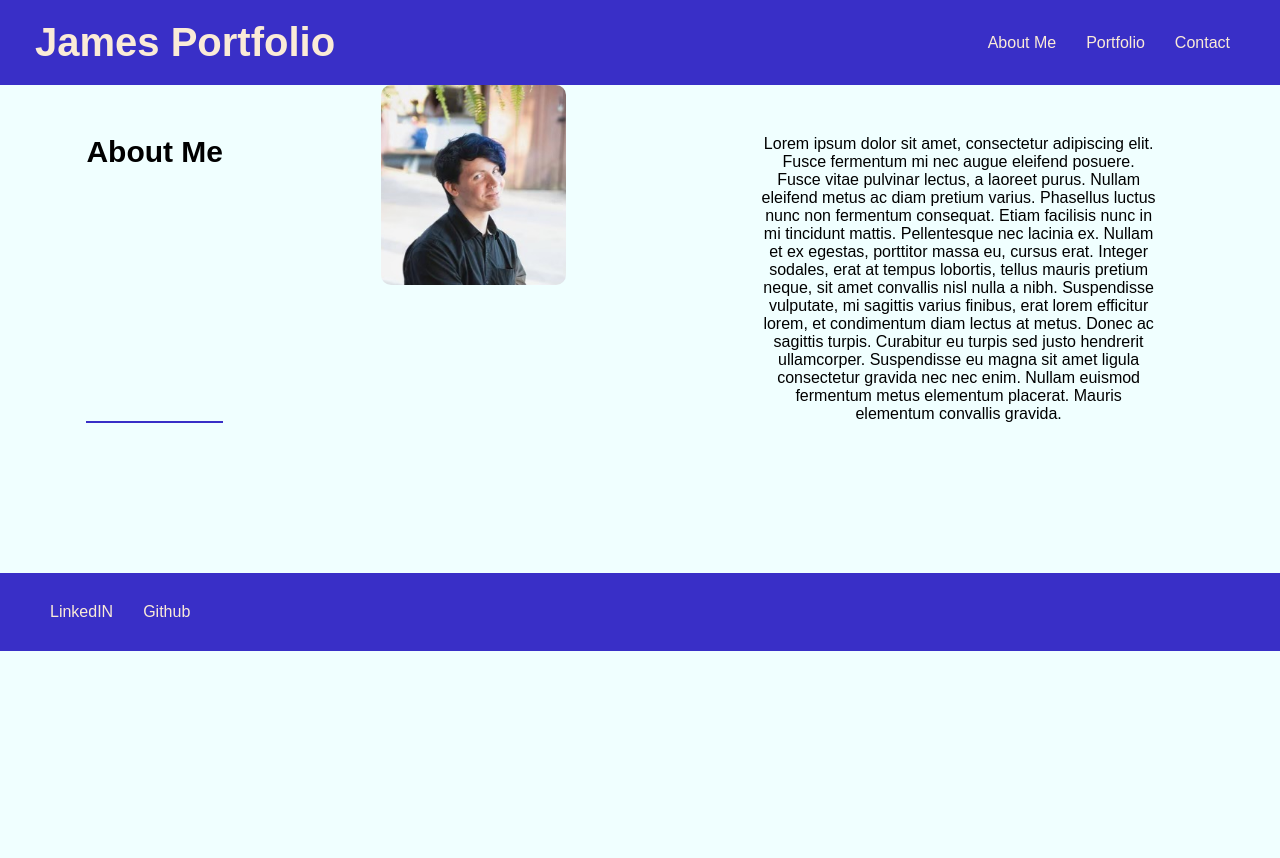
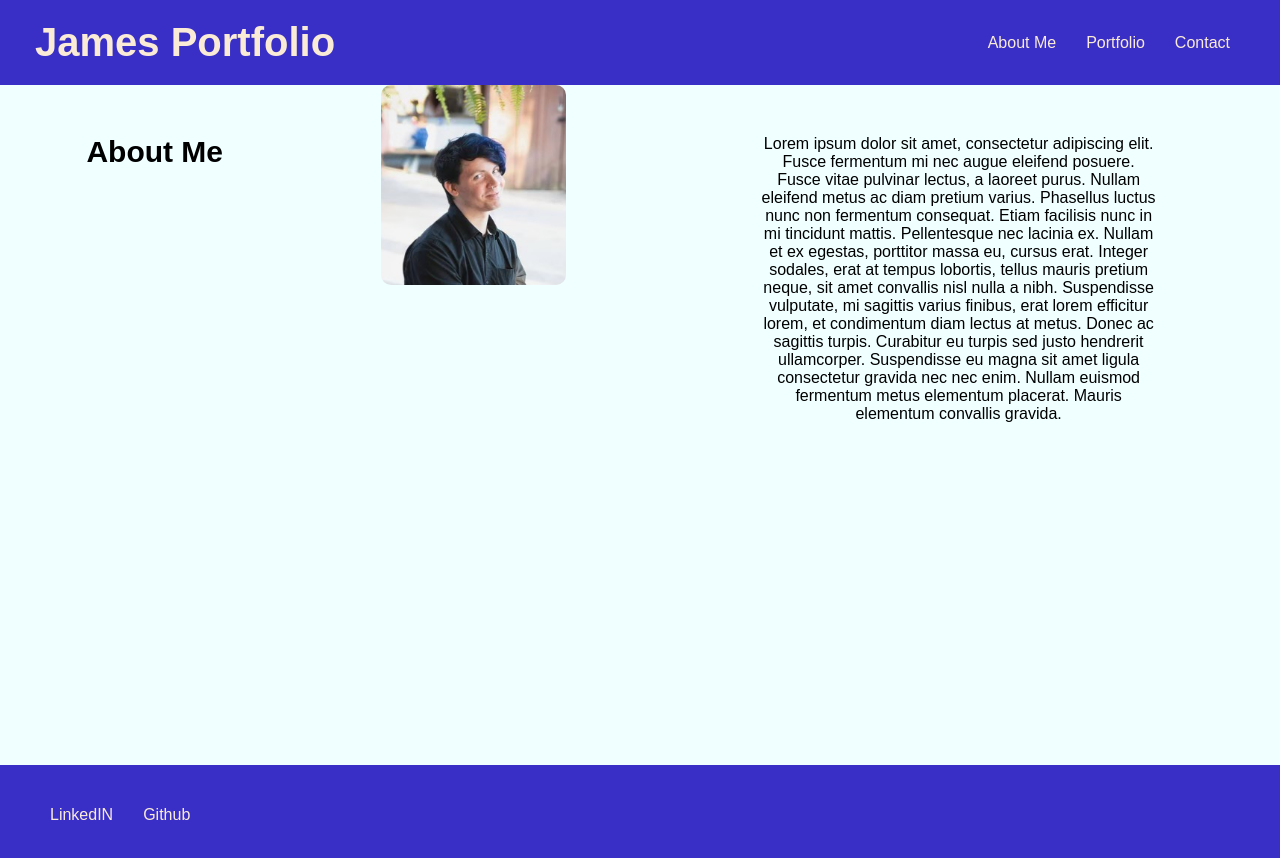
Before and after one commit to eucalyptus1/james-portfolio-2.0, a React (Create React App) app: page / in a window 1280 px wide. Shown: the top 858 px of the page. Before the commit the page ends 800 px from the top, so only its background shows below. Built offline with nearby package versions, Linux system fonts and the light colour scheme.

Commit message:
fixed footer to bottom of page

```diff
--- a/src/components/About.js
+++ b/src/components/About.js
@@ -20,7 +20,7 @@ const styles = {
 
   aboutHeader: {
     fontSize: "30px",
-    borderBottom: "2px solid  rgb(57, 47, 199)",
+    // borderBottom: "2px solid  rgb(57, 47, 199)",
     width: "fit-content",
     margin: "50px 15px",
   },
--- a/src/components/Contact.js
+++ b/src/components/Contact.js
@@ -1,9 +1,30 @@
 function Contact() {
-    return (
+  return (
+    <div>
+      <h2>Contact Me</h2>
+
+      <form className="form">
+        <input
+          //   value={email}
+          name="email"
+          //   onChange={handleInputChange}
+          type="email"
+          placeholder="email"
+        />
+
+        <input name="email" type="text" placeholder="Your message here" />
+
+        {/* <button type="button" onClick={handleFormSubmit}>
+          Submit
+        </button> */}
+      </form>
+      {/* {errorMessage && (
         <div>
-            <h2>Contact Me</h2>
+          <p className="error-text">{errorMessage}</p>
         </div>
-    );
+      )} */}
+    </div>
+  );
 }
 
 export default Contact;
--- a/src/components/Footer/index.js
+++ b/src/components/Footer/index.js
@@ -7,6 +7,9 @@ const styles = {
     display: "flex",
     flexWrap: "wrap",
     justifyContent: "space-between",
+    height: "100px",
+    // marginTop: "0",
+    // marginBottom: "-10px",
     padding: "20px 35px",
   },
 };
--- a/src/components/Home.js
+++ b/src/components/Home.js
@@ -6,6 +6,12 @@ import About from "./About.js";
 import Portfolio from "./Portfolio";
 import Contact from "./Contact.js";
 // import Resume from './components/resume.js';
+
+const styles = {
+  content: {
+    minHeight: "calc(100vh - 120px)",
+  },
+};
 
 function Home() {
   const [pages] = useState([
@@ -43,8 +49,7 @@ function Home() {
   return (
     <div>
       <Header currentPage={currentPage} handlePageChange={handlePageChange} />
-      <main>{renderPage()}</main>
-
+      <main style={styles.content}>{renderPage()}</main>
       <Footer />
     </div>
   );
```
